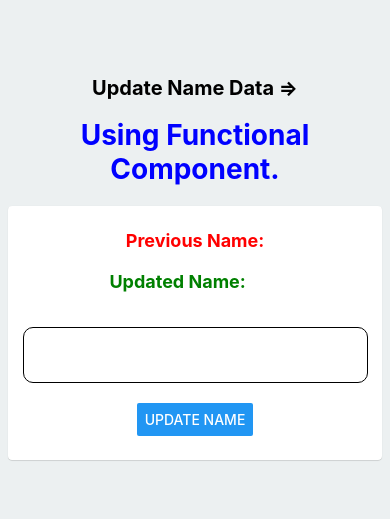
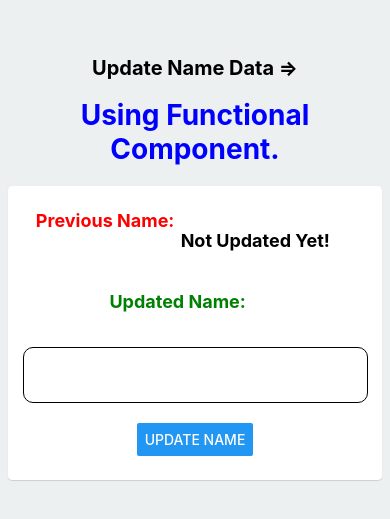
Before and after one commit to D-Coder135/UpdateNameApp_React-Native, a React Native app: screen / in a window 390 px wide. Shown: the part 159-678 px from the top of the page. Built offline with nearby package versions, Linux system fonts and the light colour scheme.

Commit message:
add one more Text tag along with the updated text inside it

```diff
--- a/components/UpdateName.js
+++ b/components/UpdateName.js
@@ -7,7 +7,7 @@ export default function UpdateName() {
 
     const [name, updateName] = React.useState("");
 
-    const[previousName, updatePreviousName] = React.useState("Not Upadted Yet!")
+    const[previousName, updatePreviousName] = React.useState("Not Updated Yet!")
 
     const updatingName = (newName) => {
          updatedName = newName;
@@ -21,6 +21,7 @@ export default function UpdateName() {
         <View style = {styles.container}>
             <View style = {styles.view}>
             <Text style = {{color: 'red', fontWeight: 'bold', fontSize: 18}}>Previous Name:</Text>
+            <Text style = {{margin: 20, marginLeft: 2, fontWeight: 'bold', fontSize: 18}}> {previousName} </Text>
             </View>
 
             <View style = {styles.view}>
```
